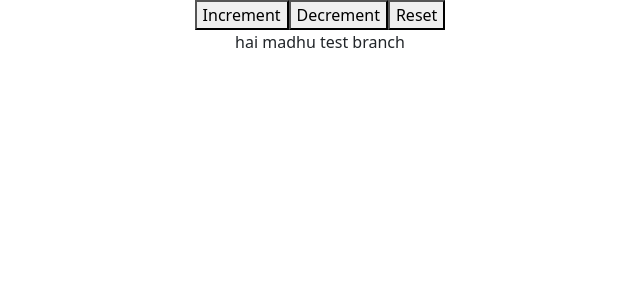
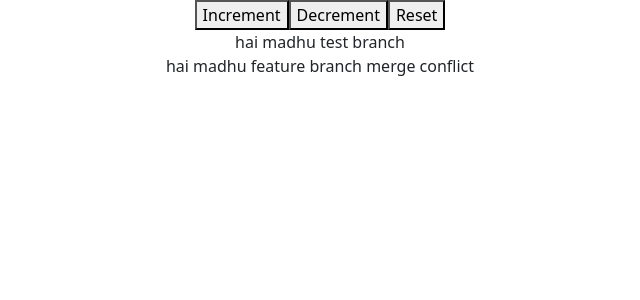
Before and after one commit to kvmadhu1/practice, a React (Create React App) app: page / in a window 1280 px wide. Shown: the top 300 px of the page, without its empty margins (320-960 px from the left). Built offline with nearby package versions, Linux system fonts and the light colour scheme.

Commit message:
new changes

```diff
--- a/src/App.js
+++ b/src/App.js
@@ -60,7 +60,7 @@ function App() {
 
       <CounterOne />
       <div>hai madhu test branch</div>
-
+      <div>hai madhu feature branch merge conflict</div>
 
       {/* <UserContext.Provider value={'madhu k v'} >
         <ChannelContext.Provider value={'hai'}>
```
